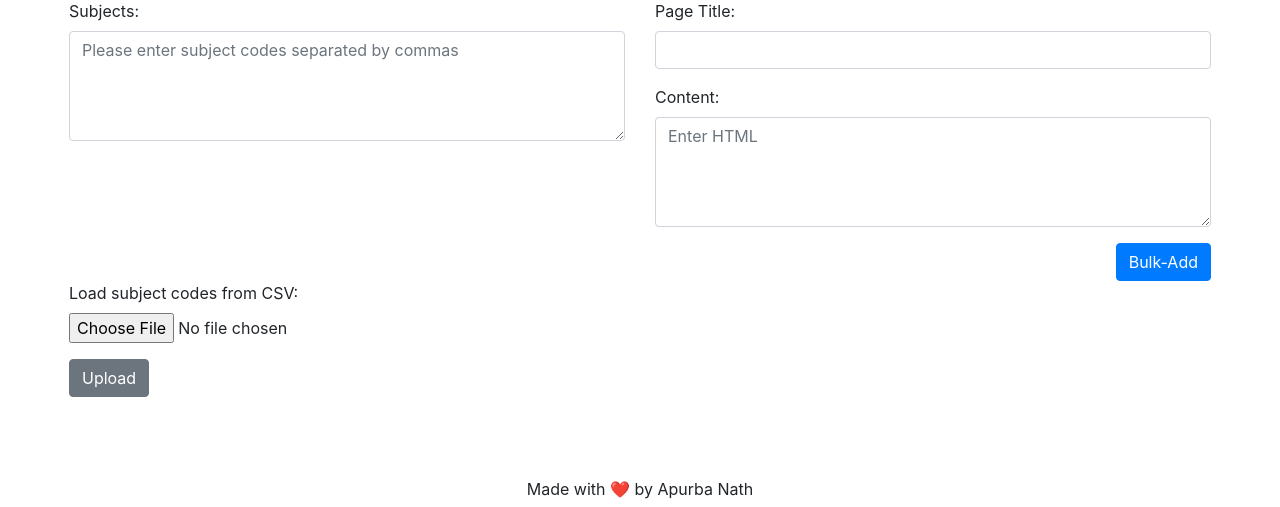
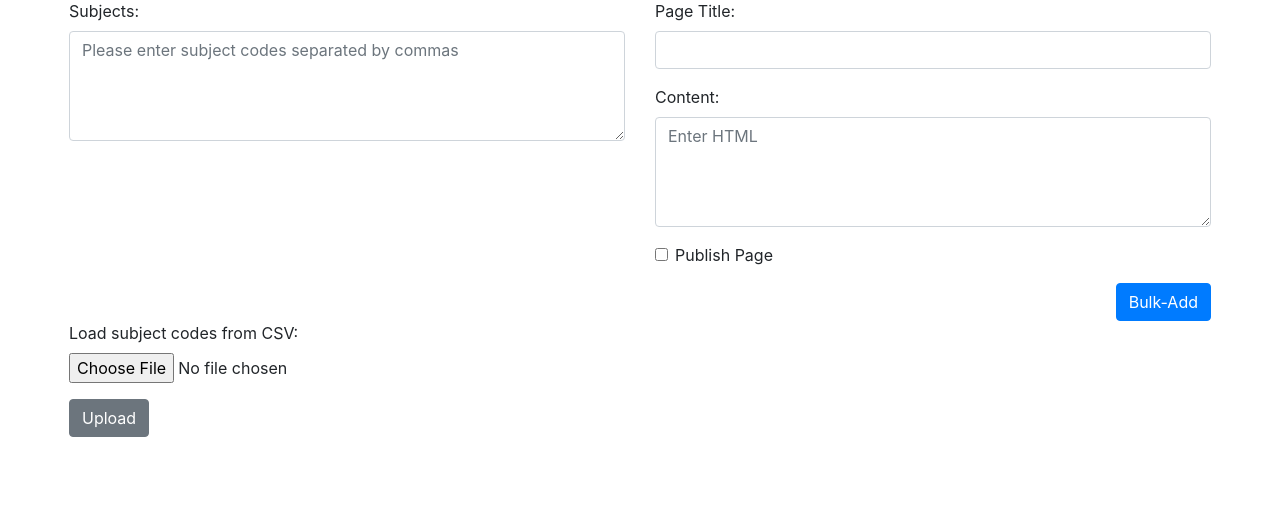
Before and after one commit to apurbzz-1994/canvas_bulk_pages, a Flask app: page / in a window 1280 px wide. Shown: the part 113-620 px from the top of the page. Run offline with Flask 3, Linux system fonts and the light colour scheme.

Commit message:
add checkbox logic to denote page publish

```diff
--- a/app.py
+++ b/app.py
@@ -50,10 +50,15 @@ def process_add_page():
 
     # fetching form data
     data = request.form
+    publish_state = False
+
+    # checking to see if publish was checked
+    if 'publish' in data:
+        publish_state = True
 
     # instatiating object to process bulk add
     # need to add validations later
-    bulk_add = BulkPageAdd(API_URL, API_KEY, title=data['title'], content=data['content'], subject_list=data['subjects'])
+    bulk_add = BulkPageAdd(API_URL, API_KEY, title=data['title'], content=data['content'], will_publish= publish_state, subject_list=data['subjects'])
 
     result = bulk_add.bulk_add_pages()
 
--- a/bulk_page_add.py
+++ b/bulk_page_add.py
@@ -2,11 +2,12 @@ from canvasapi import Canvas
 
 class BulkPageAdd:
 
-    def __init__(self, canvas_url, canvas_key, title, content, subject_list):
+    def __init__(self, canvas_url, canvas_key, title, content, will_publish, subject_list):
         self.canvas_url = canvas_url
         self.canvas_key = canvas_key
         self.title = title
         self.content = content
+        self.will_publish = will_publish
         self.subject_list = subject_list
         self.canvas = Canvas(canvas_url, canvas_key)
 
@@ -20,7 +21,7 @@ class BulkPageAdd:
             a_page = subject.create_page(wiki_page = {
                 'title': self.title,
                 'body': f"""{self.content}""",
-                'published': False
+                'published': self.will_publish
             })
             full_page_url = {'status': 'success', 'm': f"Success - {self.canvas_url}courses/{subject.id}/pages/{a_page.url}"}
             response = full_page_url
--- a/templates/form.html
+++ b/templates/form.html
@@ -23,6 +23,11 @@
                     <label>Content:</label>
                     <textarea name="content" class="form-control" rows="4" cols="50" placeholder="Enter HTML"></textarea>
                 </div>
+                <!--Published checkbox-->
+                <div class="form-group form-check">
+                    <input class="form-check-input" type="checkbox" name="publish">
+                    <label class="form-check-label">Publish Page</label>
+                </div>
                 <button type="submit" class="btn btn-primary float-right">Bulk-Add</button>
             </div>
         </div>
```
